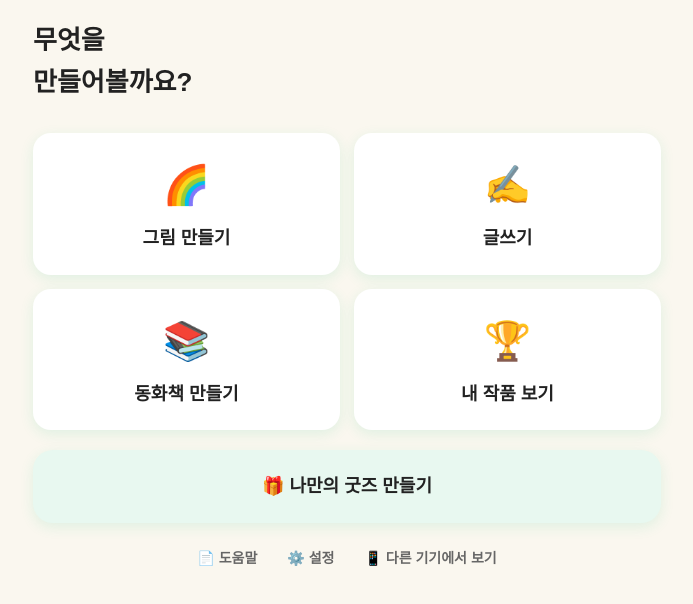
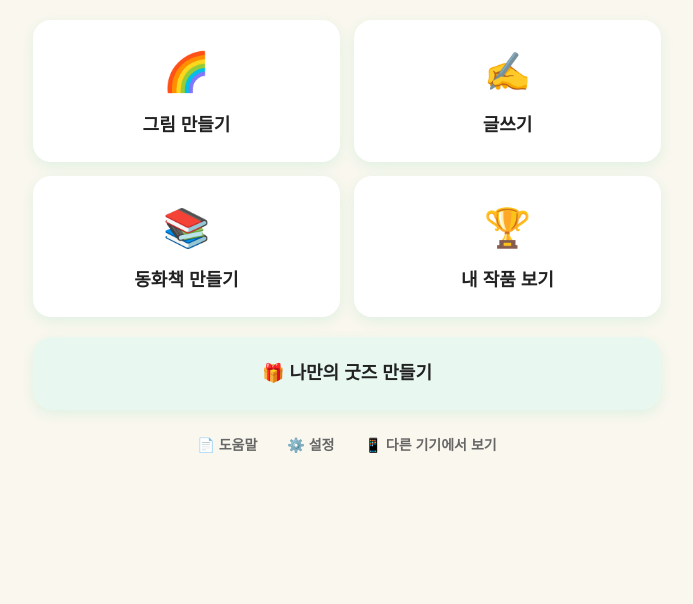
Before and after one commit to sunsudun25-cloud/hidi-story-maker, a React (Vite) app: page /home in a window 1280 px wide. Shown: the top 604 px of the page, without its empty margins (293-986 px from the left). Built offline with nearby package versions, Linux system fonts and the light colour scheme.

Commit message:
Hide page-title as Header already displays the title

```diff
--- a/src/styles/global.css
+++ b/src/styles/global.css
@@ -72,11 +72,7 @@ main {
 
 /* 제목 공통 스타일 */
 .page-title {
-  font-size: 26px;
-  font-weight: 700;
-  margin-bottom: 20px;
-  text-align: center;
-  color: var(--text);
+  display: none;
 }
 
 .page-subtitle {
```
